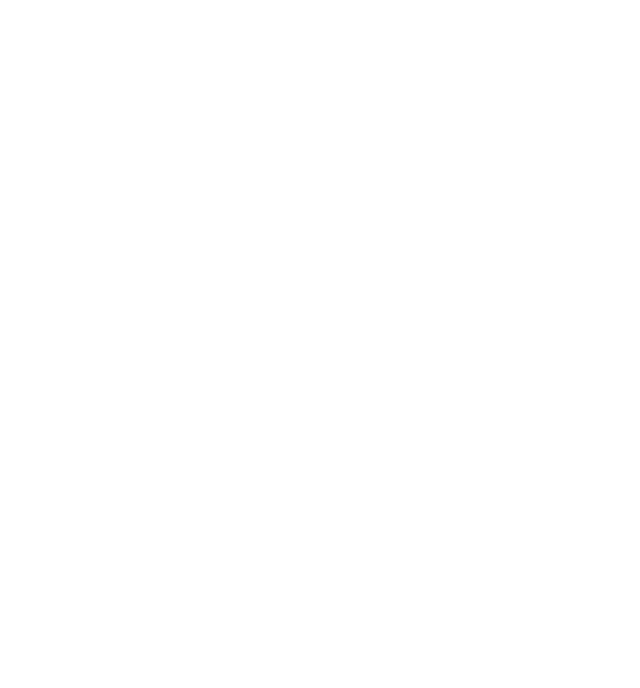
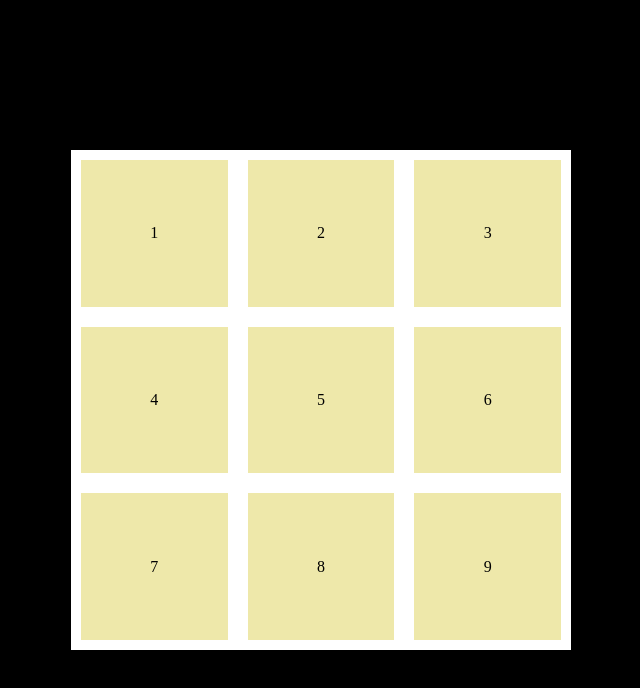
Before and after one commit to ChargrilledChook/tic-tac-toe-JS, a plain HTML site: page index.html in a window 1280 px wide. Shown: the whole page, without its empty margins (319-959 px from the left). Drawn offline with Linux system fonts and the light colour scheme.

Commit message:
set up basic gameboard html css

```diff
--- a/app.js
+++ b/app.js
@@ -21,3 +21,5 @@ const p1 = playerFactory("Donkey", "🐒");
 const p2 = playerFactory("Krool", "🐊");
 
 console.log({ p1, p2 });
+
+// Should the options / input form be it's own object?
--- a/index.html
+++ b/index.html
@@ -8,7 +8,18 @@
   <script defer src="app.js"></script>
 </head>
 <body>
-
-
+  <div class='wrapper'>
+  <main class='game-board'>
+    <div class='game-cell' id='cell1'>1</div>
+    <div class='game-cell' id='cell2'>2</div>
+    <div class='game-cell' id='cell3'>3</div>
+    <div class='game-cell' id='cell4'>4</div>
+    <div class='game-cell' id='cell5'>5</div>
+    <div class='game-cell' id='cell6'>6</div>
+    <div class='game-cell' id='cell7'>7</div>
+    <div class='game-cell' id='cell8'>8</div>
+    <div class='game-cell' id='cell9'>9</div>
+  </main>
+</div>
 </body>
 </html>
--- a/main.css
+++ b/main.css
@@ -0,0 +1,33 @@
+/* Layout */
+
+html, body {
+  box-sizing: border-box;
+  margin: 0;
+  padding: 0;
+  background-color: #000000;
+  color:rgb(255, 255, 255);
+
+}
+
+.wrapper {
+  min-height: 100vh;
+  width: auto;
+  display: grid;
+  place-items: center;
+}
+
+.game-board {
+  background-color: palegoldenrod;
+  color: black;
+  display: grid;
+  height: 500px;
+  width: 500px;
+  grid-template-rows: 1fr 1fr 1fr ;
+  grid-template-columns: 1fr 1fr 1fr ;
+}
+
+.game-cell{
+  display: grid;
+  place-items: center;
+  border: 10px solid white;
+}
```
